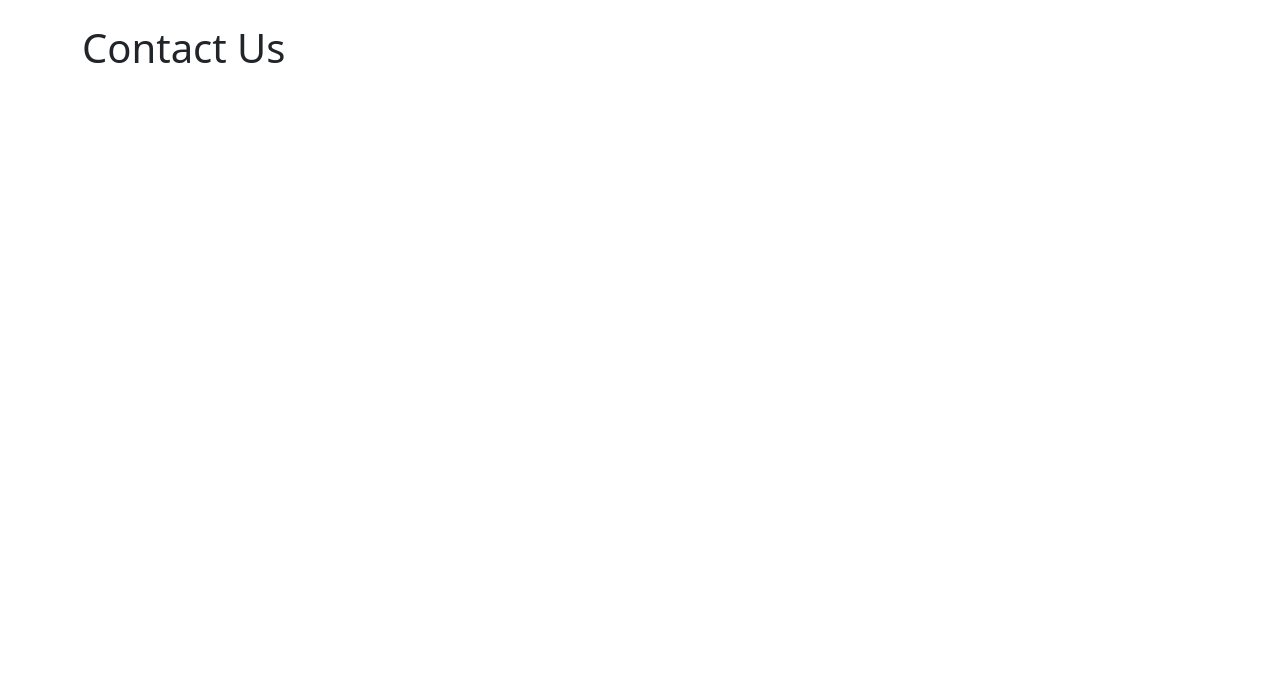
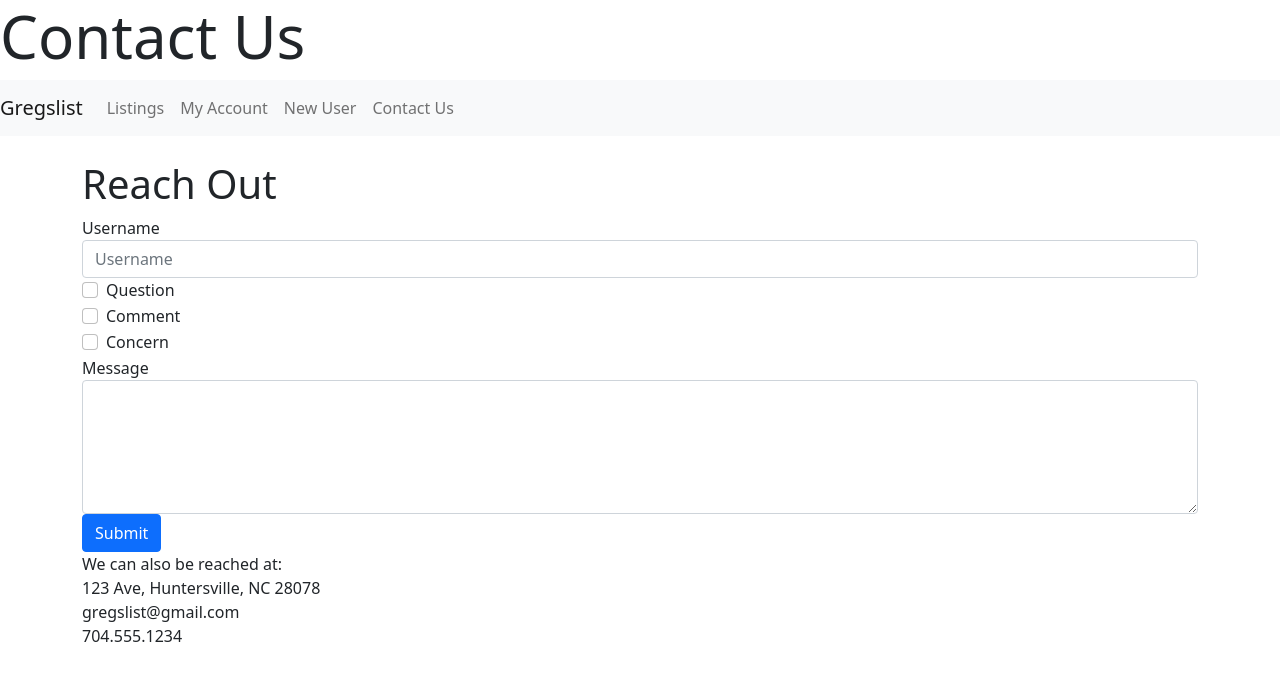
Before and after one commit to ajwild320/Project-Gregslist, a Flask app: page /contact_us in a window 1280 px wide. Before the commit the part shown is almost empty. Shown: the top 681 px of the page. Run offline with Flask 2, Linux system fonts and the light colour scheme.

Commit message:
nav bar formated but hrefs not working, contact page additions

```diff
--- a/templates/_layout.html
+++ b/templates/_layout.html
@@ -9,6 +9,32 @@
   <title>{% block title %}{% endblock %}</title>
 </head>
 <body>
+  {% block content %} {% endblock %}
+
+  <nav class="navbar navbar-expand-sm navbar-light bg-light">
+    <a class="navbar-brand" href="home.html">Gregslist</a>
+    <button class="navbar-toggler" type="button" data-toggle="collapse" data-target="#navbarSupportedContent" aria-controls="navbarSupportedContent" aria-expanded="false" aria-label="Toggle navigation">
+      <span class="navbar-toggler-icon"></span>
+    </button>
+
+    <div class="collapse navbar-collapse" id="navbarSupportedContent">
+      <ul class="navbar-nav mr-auto">
+        <li class="nav-item active">
+          <a class="nav-link" href="listings.html">Listings</a>
+        </li>
+        <li class="nav-item">
+          <a class="nav-link" href="my_account.html">My Account</a>
+        </li>
+        <li class="nav-item">
+          <a class="nav-link" href="new_user.html">New User</a>
+        </li>
+        <li class="nav-item">
+          <a class="nav-link" href="contact_us.html">Contact Us</a>
+        </li>
+      </ul>
+    </div>
+  </nav>
+
   <div class="container pt-4">
     {% block body %}{% endblock %}
   </div>
--- a/templates/contact_us.html
+++ b/templates/contact_us.html
@@ -1,7 +1,53 @@
 {% extends '_layout.html' %}
 
-{% block title %}Contact us page{% endblock %}
+{% block title %}
+    Contact us page
+{% endblock %}
+
+{% block content %}
+    <h1 style="font-size: 60px;">Contact Us</h1>
+{% endblock %}
 
 {% block body %}
-<h1>Contact Us</h1>
+    <h1>Reach Out</h1>
+
+    <form>
+        <div class="form-group">
+          <label for="exampleFormControlInput1">Username</label>
+          <input type="text" class="form-control" id="exampleFormControlInput1" placeholder="Username">
+        </div>
+
+        <div class="form-check">
+            <input class="form-check-input" type="checkbox" value="" id="Question">
+            <label class="form-check-label" for="Question">
+              Question
+            </label>
+        </div>
+        <div class="form-check">
+            <input class="form-check-input" type="checkbox" value="" id="Comment">
+            <label class="form-check-label" for="Comment">
+              Comment
+            </label>
+        </div>
+        <div class="form-check">
+            <input class="form-check-input" type="checkbox" value="" id="Concern">
+            <label class="form-check-label" for="Concern">
+              Concern
+            </label>
+        </div>
+
+        <div class="form-group">
+          <label for="exampleFormControlTextarea1">Message</label>
+          <textarea class="form-control" id="exampleFormControlTextarea1" rows="5"></textarea>
+        </div>
+
+        <button type="submit" class="btn btn-primary">Submit</button>
+      </form>
+
+      <p1>
+        We can also be reached at: <br>
+        123 Ave, Huntersville, NC 28078 <br>
+        gregslist@gmail.com <br>
+        704.555.1234 <br>
+      </p1>
 {% endblock %}
--- a/templates/home.html
+++ b/templates/home.html
@@ -2,6 +2,10 @@
 
 {% block title %}Home page{% endblock %}
 
+{% block content %}
+    <h1 style="font-size: 60px;">Gregslist</h1>
+{% endblock %}
+
 {% block body %}
-<h1>Gregslist</h1>
+    <h1>Our Products</h1>
 {% endblock %}
```
